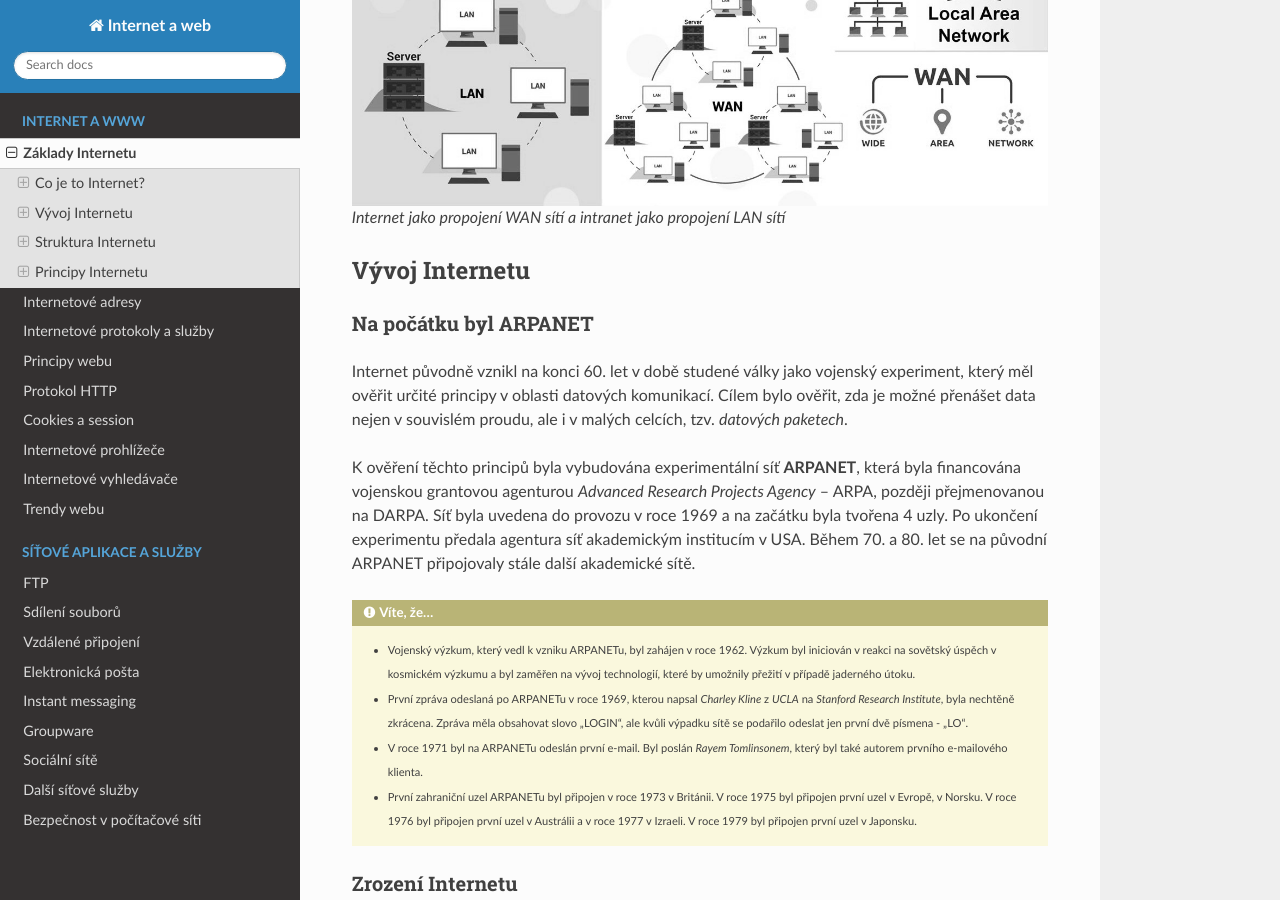
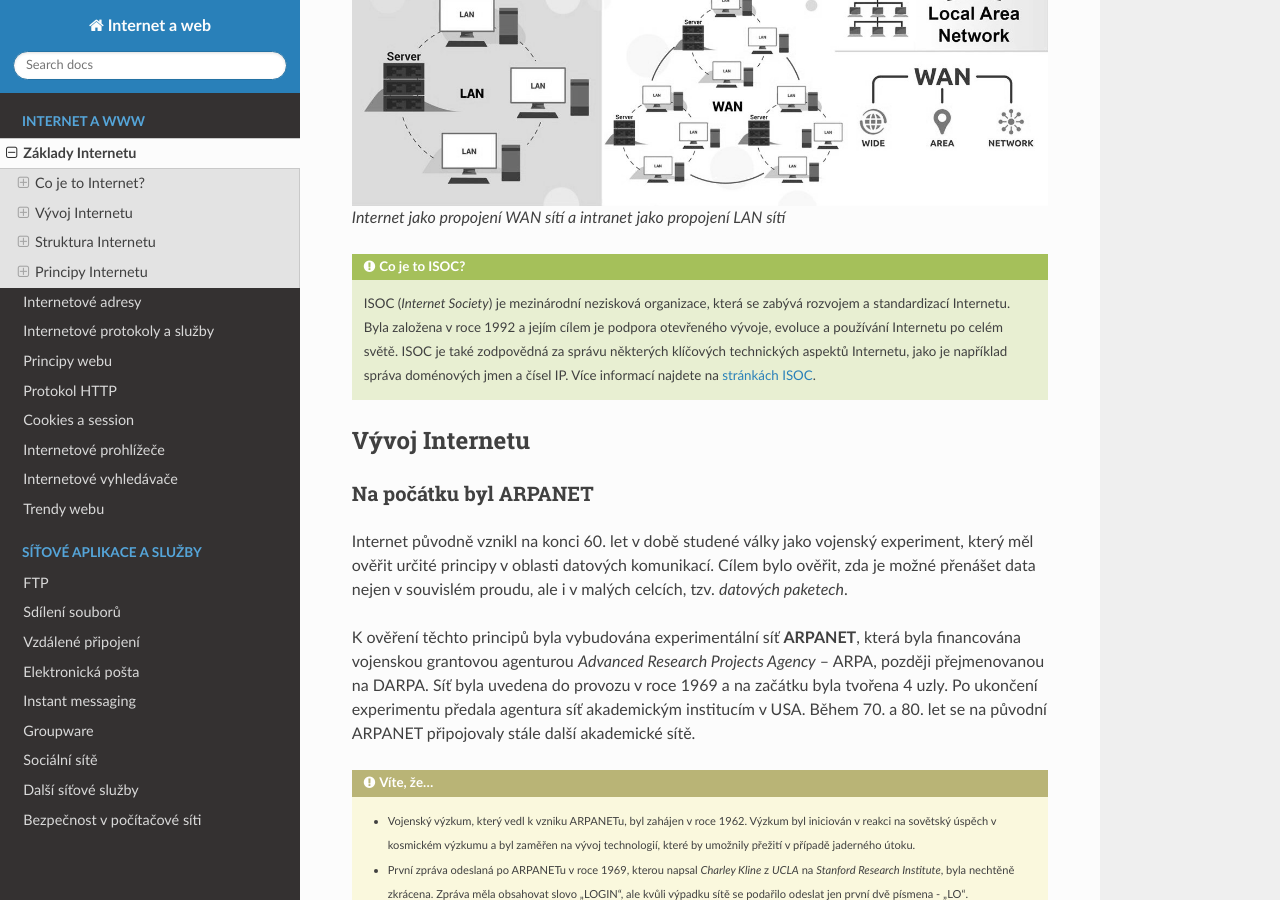
Before and after one commit to lucny/internet, a Sphinx documentation site: the page built from docs/source/internet-www/principy_internetu.rst, in a window 1280 px wide and 900 px high, scrolled down 1038 px. Built offline with Sphinx 7.4.7 and the Read the Docs theme 2.0.0, drawn with Linux system fonts in a browser that asks for light colours.

Commit message:
uprava zaklady internetu

```diff
--- a/docs/source/internet-www/principy_internetu.rst
+++ b/docs/source/internet-www/principy_internetu.rst
@@ -22,6 +22,10 @@ Internet můžeme považovat za síť typu **WAN** (*Wide Area Network* - "rozs
 
     Internet jako propojení WAN sítí a intranet jako propojení LAN sítí
 
+.. admonition:: Co je to ISOC?
+    :class: zajimavost
+
+    ISOC (*Internet Society*) je mezinárodní nezisková organizace, která se zabývá rozvojem a standardizací Internetu. Byla založena v roce 1992 a jejím cílem je podpora otevřeného vývoje, evoluce a používání Internetu po celém světě. ISOC je také zodpovědná za správu některých klíčových technických aspektů Internetu, jako je například správa doménových jmen a čísel IP. Více informací najdete na `stránkách ISOC <https://www.internetsociety.org/>`_.
 
 
 Vývoj Internetu
```
